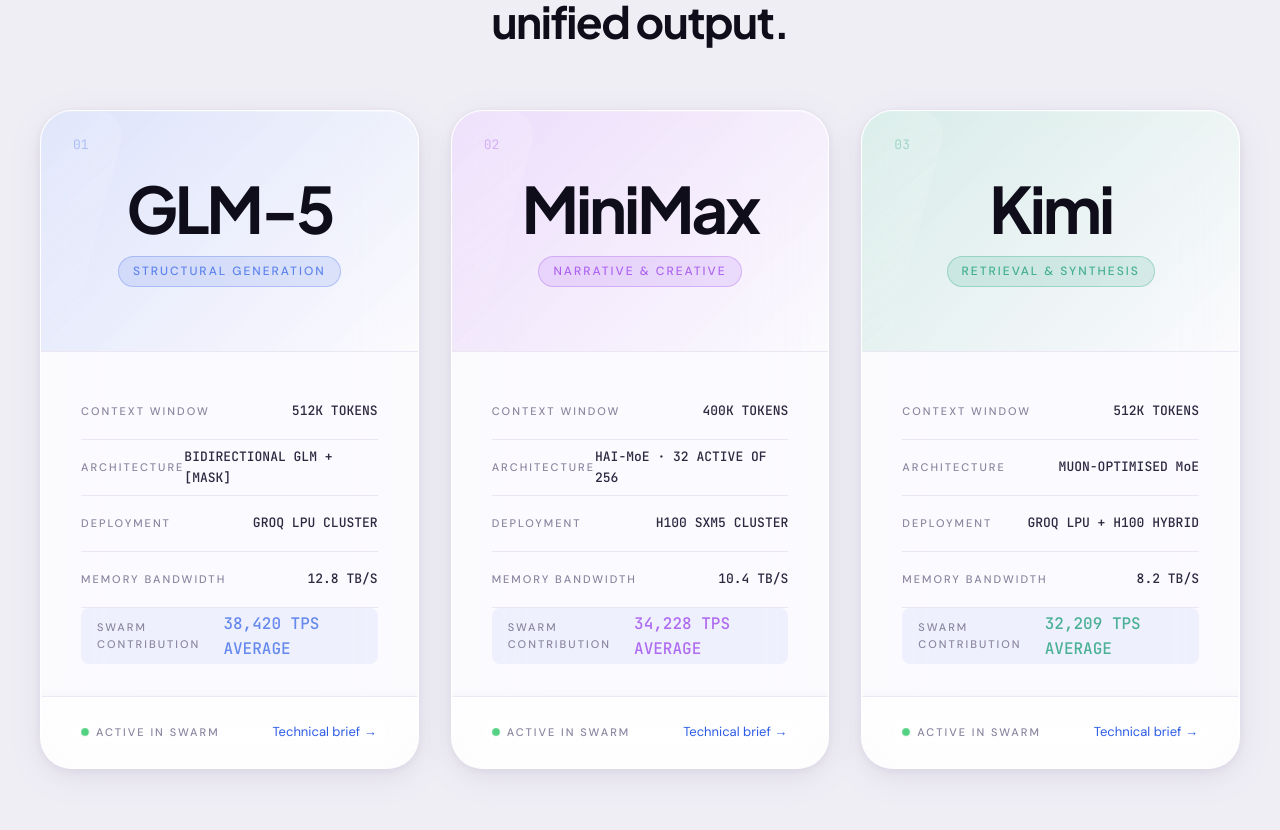
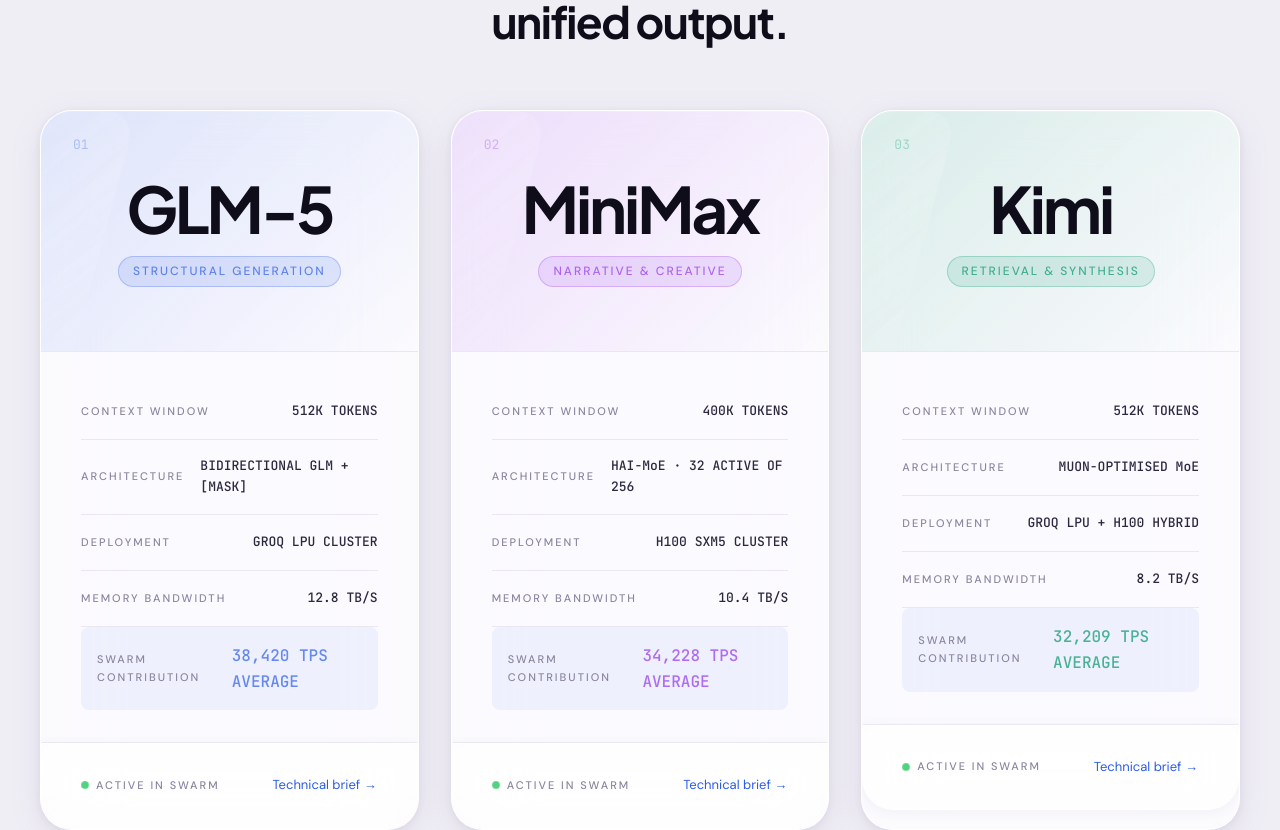
Before and after one commit to MOHAMEDPARVEZMAHAROOF/exascale-swarm, a Next.js app: page / in a window 1280 px wide. Shown: the part 2095-2925 px from the top of the page. Built offline with nearby package versions, Linux system fonts and the light colour scheme.

Commit message:
UI: Auto-adjust minimum heights and padding to handle fluid wrap on mobile data rows

```diff
--- a/src/app/globals.css
+++ b/src/app/globals.css
@@ -388,6 +388,11 @@
   .model-card-grid, .router-explainer-grid {
     grid-template-columns: 1fr !important;
   }
+  .arch-sticky {
+    position: relative !important;
+    top: 0 !important;
+    margin-bottom: var(--sp-6) !important;
+  }
 }
 
 /* ── COMPONENTS ──────────────────────────────────────────────────────────── */
--- a/src/components/architecture/ArchSection.tsx
+++ b/src/components/architecture/ArchSection.tsx
@@ -61,6 +61,7 @@
         {/* Left Column — Sticky text */}
         <motion.div
           {...REVEAL}
+          className="arch-sticky"
           style={{
             position: 'sticky',
             top: '120px',
--- a/src/components/architecture/ModelCard.tsx
+++ b/src/components/architecture/ModelCard.tsx
@@ -215,11 +215,12 @@
                     display: 'flex',
                     justifyContent: 'space-between',
                     alignItems: 'center',
-                    height: '56px',
+                    minHeight: '56px',
+                    padding: spec.highlight ? 'var(--sp-2)' : 'var(--sp-2) 0',
                     borderBottom: si < model.specs.length - 1 ? '1px solid var(--border-subtle)' : 'none',
                     background: spec.highlight ? 'var(--accent-fill-6)' : 'transparent',
                     borderRadius: spec.highlight ? 'var(--r-sm)' : '0',
-                    padding: spec.highlight ? '0 var(--sp-2)' : '0',
+                    gap: 'var(--sp-2)',
                   }}
                 >
                   <span
@@ -253,11 +254,11 @@
             <div
               className="glass-3"
               style={{
-                height: '72px',
+                minHeight: '72px',
                 display: 'flex',
                 alignItems: 'center',
                 justifyContent: 'space-between',
-                padding: '0 var(--sp-5)',
+                padding: 'var(--sp-4) var(--sp-5)',
                 borderRadius: '0 0 var(--r-2xl) var(--r-2xl)',
                 borderTop: '1px solid var(--border-subtle)',
               }}
--- a/src/components/specs/HardwareSpecs.tsx
+++ b/src/components/specs/HardwareSpecs.tsx
@@ -91,21 +91,21 @@
           <div style={{ display: 'flex', flexDirection: 'column', gap: 'var(--sp-2)' }}>
             {STAT_CARDS.map((card) => (
               <div
-                key={card.label}
+                key={card.number}
                 className="glass-3"
                 style={{
                   display: 'flex',
                   alignItems: 'center',
-                  gap: 'var(--sp-2)',
-                  padding: 'var(--sp-2) var(--sp-3)',
+                  gap: 'var(--sp-4)',
+                  padding: 'var(--sp-3)',
                   borderRadius: 'var(--r-lg)',
-                  height: '60px',
+                  minHeight: '60px',
                 }}
               >
                 <div
                   style={{
                     width: '3px',
-                    height: '60%',
+                    height: '24px',
                     background: 'var(--accent)',
                     borderRadius: '2px',
                     flexShrink: 0,
@@ -148,8 +148,9 @@
                   display: 'flex',
                   justifyContent: 'space-between',
                   alignItems: 'center',
-                height: '72px',
+                  minHeight: '72px',
                   borderBottom: i < SPEC_ROWS.length - 1 ? '1px solid var(--border-subtle)' : 'none',
+                  padding: 'var(--sp-4) 0',
                   paddingLeft: 'var(--sp-3)',
                   background: row.highlight ? 'var(--accent-fill-6)' : 'transparent',
                 borderLeft: row.highlight ? '3px solid var(--accent)' : '3px solid transparent',
```
Lines whose indentation alone changed are shown as unchanged.
